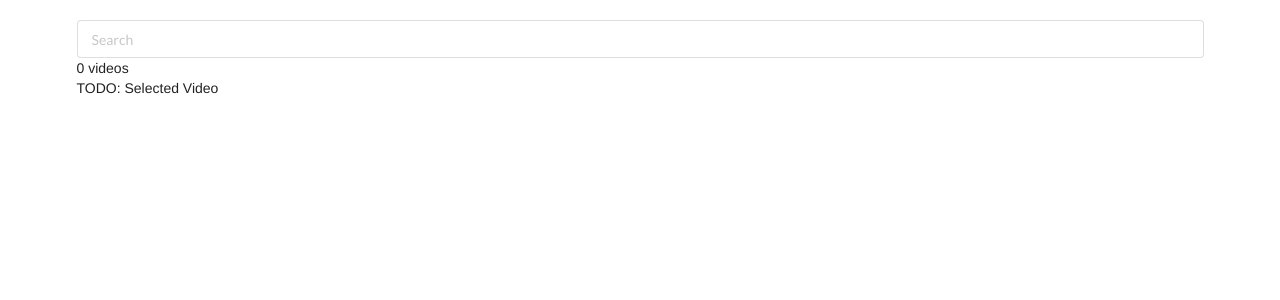
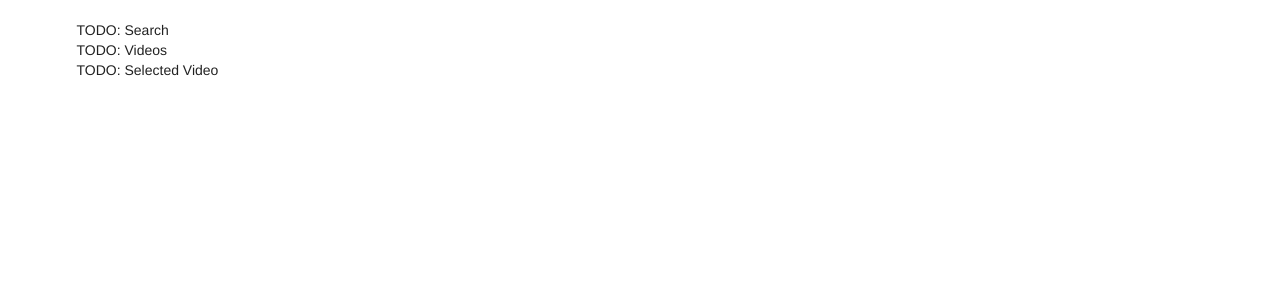
Before and after one commit to wcyjoyce/youtube, a React app: page / in a window 1280 px wide. Shown: the top 300 px of the page. Built offline with nearby package versions, Linux system fonts and the light colour scheme.

Commit message:
Revert "results fetched from YouTube API"
This reverts commit 4d41b8f0067f8bafd6e887394117969fd32658bc.

```diff
--- a/src/api/youtube.jsx
+++ /dev/null
@@ -1,12 +0,0 @@
-import axios from "axios";
-
-const KEY = "AIzaSyBDQ91K04T72Bs2AS_RTS_LuKs1-LuXZNw";
-
-export default axios.create({
-  baseURL: "https://www.googleapis.com/youtube/v3",
-  params: {
-    part: "snippet",
-    maxResults: 5,
-    key: KEY
-  }
-});
--- a/src/components/app.jsx
+++ b/src/components/app.jsx
@@ -3,34 +3,13 @@ import React, { Component } from "react";
 import Search from "./search.jsx";
 import Videos from "./videos.jsx";
 import SelectedVideo from "./selected_video.jsx";
-import youtube from "../api/youtube.jsx";
 
 class App extends Component {
-  state = { videos: [] };
-
-  // YouTube API #1: handling requests with response
-  handleSearchSubmit = (term) => {
-    youtube.get("/search", {
-      params: { q: term }
-    }).then((response) => {
-      this.setState({ videos: response.data.items });
-    });
-  };
-
-  // YouTube API #2: handling requests with Async
-  // handleSearchSubmit = async term => {
-  //   const response = await youtube.get("/search", {
-  //     params: { q: term }
-  //   });
-  //   this.setState({ videos: response.data.items });
-  // }
-
   render() {
     return (
       <div className="ui container">
-        <Search onSubmit={this.handleSearchSubmit} />
-        {this.state.videos.length} videos
-        <Videos videos={this.state.videos} />
+        <Search />
+        <Videos />
         <SelectedVideo />
       </div>
     );
--- a/src/components/search.jsx
+++ b/src/components/search.jsx
@@ -1,30 +1,10 @@
 import React, { Component } from "react";
 
 class Search extends Component {
-  state = { term: "" };
-
-  handleChange = (event) => {
-    this.setState({ term: event.target.value });
-  }
-
-  handleSubmit = (event) => {
-    event.preventDefault();
-    this.props.onSubmit(this.state.term);
-  }
-
   render() {
     return (
-      <div className="search-bar">
-        <form className="ui form" onSubmit={this.handleSubmit}>
-          <div className="field">
-            <input
-              type="text"
-              value={this.state.term}
-              placeholder="Search"
-              onChange={this.handleChange}
-            />
-          </div>
-        </form>
+      <div>
+        TODO: Search
       </div>
     );
   }
--- a/src/components/video.jsx
+++ b/src/components/video.jsx
@@ -3,8 +3,8 @@ import React, { Component } from "react";
 class Video extends Component {
   render() {
     return (
-      <div className="video">
-        {this.props.video.id.videoId}
+      <div>
+        TODO: Video
       </div>
     );
   }
--- a/src/components/videos.jsx
+++ b/src/components/videos.jsx
@@ -1,14 +1,13 @@
 import React, { Component } from "react";
-import Video from "./video.jsx";
 
-const Videos = (props) => {
-  console.log(props.videos);
-
-  const videos = props.videos.map((video) => {
-    return <Video key={video.id.videoId} video={video} />
-  });
-
-  return <div className="videos">{videos}</div>
+class Videos extends Component {
+  render() {
+    return (
+      <div>
+        TODO: Videos
+      </div>
+    );
+  }
 }
 
 export default Videos;
```
